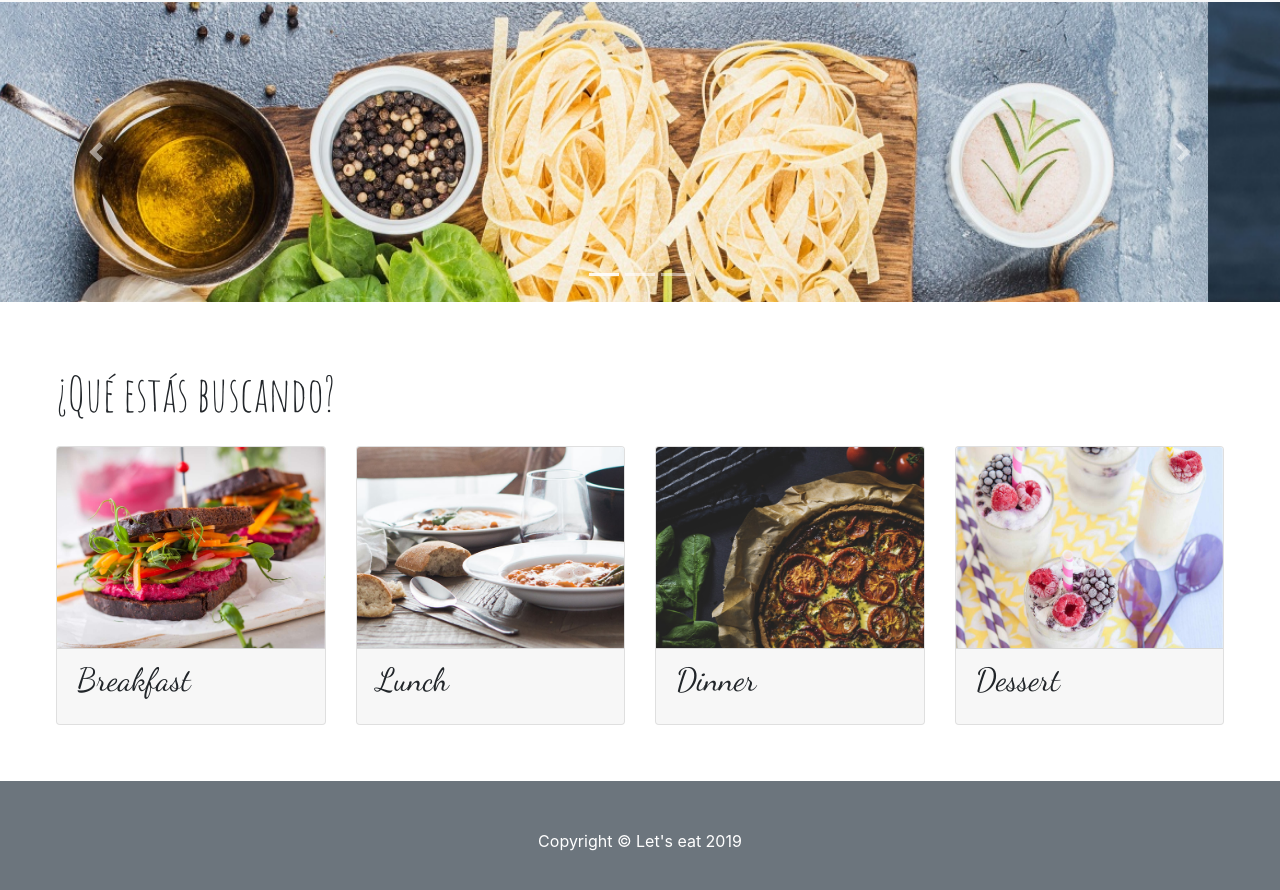
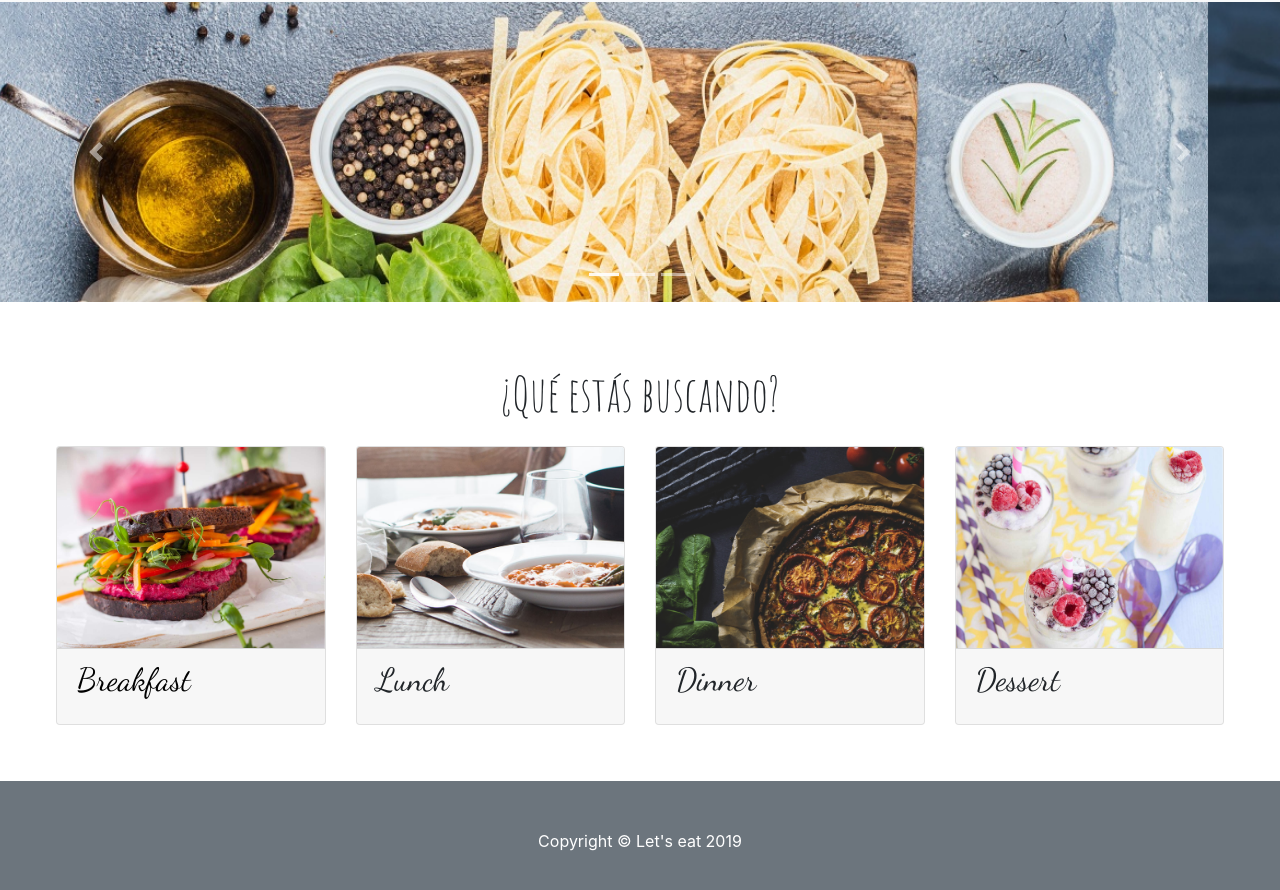
Before and after one commit to SandraGro/final_project, a React app: page / in a window 1280 px wide. Shown: the part 174-1064 px from the top of the page. Built offline with nearby package versions, Linux system fonts and the light colour scheme.

Commit message:
se agrega clase  a links

```diff
--- a/src/components/Home/SelectorHome/SelectorHome.css
+++ b/src/components/Home/SelectorHome/SelectorHome.css
@@ -5,9 +5,15 @@
 .title{
     font-family: 'Amatic SC', cursive;
     font-size: 3rem;
+    text-align: center;
 }
 
 .category{
     font-family: 'Dancing Script', cursive;
     font-size: 2rem;
 }
+
+a.links{
+    text-decoration: none;
+    color: black;
+}
--- a/src/components/Home/SelectorHome/SelectorHome.jsx
+++ b/src/components/Home/SelectorHome/SelectorHome.jsx
@@ -1,21 +1,20 @@
 import React from "react";
 import { Card, CardDeck } from 'react-bootstrap';
-import { Redirect } from 'react-router-dom/';
-// import Link from 'react-router-dom/Link';
+import Link from 'react-router-dom/Link';
 import './SelectorHome.css';
 
 const SelectorHome = () => (
   <div className="padd">
     <p className="title">¿Qué estás buscando?</p>
     <CardDeck>
-      {/* <Link to ="/"> */}
       <Card>
-<Card.Img variant="top" src="/assets/breakfast2.jpg" onClick = {<Redirect to="/list" />}/>
+      <Link className="links" to ="/" >
+<Card.Img variant="top" src="/assets/breakfast2.jpg" />
         <Card.Footer>
           <Card.Title className="category">Breakfast</Card.Title>
         </Card.Footer>
+      </Link>
       </Card>
-      {/* </Link> */}
       <Card>
         <Card.Img variant="top" src="/assets/lunch1.jpg" />
         <Card.Footer>
```
Also changed, not shown: public/assets/bg-9.jpg (added).
